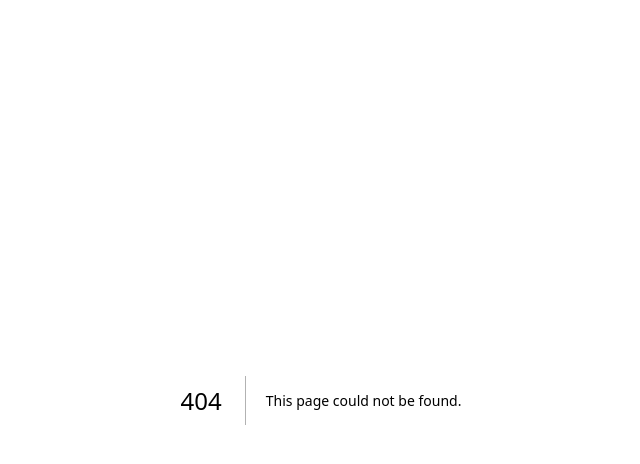
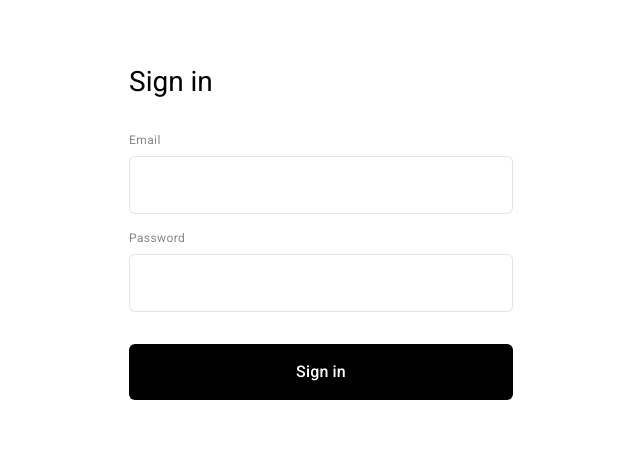
Before and after one commit to sghersick1/Forest_Management, a Next.js app in the folder app/: page /login in a window 1280 px wide. Before the commit this address had no page. Shown: the top 464 px of the page, without its empty margins (319-959 px from the left). Built offline with nearby package versions, Linux system fonts and the light colour scheme.

Commit message:
Added in Supabase Authentication with email. Added Login page. Seeded 3 users of each role type.

```diff
--- a/app/package.json
+++ b/app/package.json
@@ -9,6 +9,8 @@
     "lint": "eslint"
   },
   "dependencies": {
+    "@supabase/ssr": "0.12.7",
+    "@supabase/supabase-js": "2.118.0",
     "maplibre-gl": "^6.16.0",
     "next": "16.4.3",
     "react": "19.3.0",
--- /dev/null
+++ b/app/src/app/login/page.tsx
@@ -0,0 +1,20 @@
+import { Roboto } from "next/font/google";
+import { SignInForm } from "./sign-in-form";
+
+const roboto = Roboto({
+  subsets: ["latin"],
+  weight: ["400", "500"],
+});
+
+export default function LoginPage() {
+  return (
+    <main
+      className={`${roboto.className} flex min-h-svh flex-col bg-white px-8 py-16 text-black`}
+    >
+      <div className="mx-auto flex w-full max-w-sm flex-col gap-8">
+        <h1 className="text-[28px] leading-9 font-normal">Sign in</h1>
+        <SignInForm />
+      </div>
+    </main>
+  );
+}
--- /dev/null
+++ b/app/src/app/login/sign-in-form.tsx
@@ -0,0 +1,50 @@
+"use client";
+
+import { useActionState } from "react";
+import { signIn, type SignInState } from "@/app/actions/auth";
+
+const initialState: SignInState = { error: null };
+
+const fieldClass =
+  "rounded-[6px] border border-[rgba(120,120,120,0.2)] bg-white px-4 py-4 text-base leading-6 tracking-[0.15px] text-black outline-none";
+
+export function SignInForm() {
+  const [state, formAction, pending] = useActionState(signIn, initialState);
+
+  return (
+    <form action={formAction} className="flex flex-col gap-4">
+      <label className="flex flex-col gap-2 text-xs leading-4 tracking-[0.4px] text-[#86868b]">
+        Email
+        <input
+          name="email"
+          type="email"
+          autoComplete="email"
+          required
+          className={fieldClass}
+        />
+      </label>
+      <label className="flex flex-col gap-2 text-xs leading-4 tracking-[0.4px] text-[#86868b]">
+        Password
+        <input
+          name="password"
+          type="password"
+          autoComplete="current-password"
+          required
+          className={fieldClass}
+        />
+      </label>
+      {state.error ? (
+        <p className="text-xs leading-4 tracking-[0.4px] text-black">
+          {state.error}
+        </p>
+      ) : null}
+      <button
+        type="submit"
+        disabled={pending}
+        className="mt-4 rounded-[6px] bg-black px-4 py-4 text-base leading-6 font-medium tracking-[0.15px] text-white disabled:opacity-60"
+      >
+        {pending ? "Signing in…" : "Sign in"}
+      </button>
+    </form>
+  );
+}
--- a/app/src/app/page.tsx
+++ b/app/src/app/page.tsx
@@ -1,3 +1,15 @@
+import Link from "next/link";
+
 export default function Home() {
-  return <main />;
+  return (
+    <main className="mx-auto flex w-full max-w-md flex-col gap-4 p-8">
+      <h1 className="text-2xl font-semibold">Forest Management</h1>
+      <Link href="/login" className="underline">
+        Sign in
+      </Link>
+      <Link href="/projects" className="underline">
+        Projects
+      </Link>
+    </main>
+  );
 }
--- a/app/src/app/projects/page.tsx
+++ b/app/src/app/projects/page.tsx
@@ -1,3 +1,42 @@
+import Link from "next/link";
+import { Suspense } from "react";
+import { signOut } from "@/app/actions/auth";
+import { getAccount } from "@/lib/auth";
+
 export default function ProjectsPage() {
-  return <main />;
+  return (
+    <main className="mx-auto flex w-full max-w-md flex-col gap-4 p-8">
+      <h1 className="text-2xl font-semibold">Projects</h1>
+      <Suspense fallback={<p>Loading account…</p>}>
+        <AccountPanel />
+      </Suspense>
+    </main>
+  );
 }
+
+async function AccountPanel() {
+  const account = await getAccount();
+
+  if (!account) {
+    return (
+      <p>
+        Not signed in.{" "}
+        <Link href="/login" className="underline">
+          Sign in
+        </Link>
+      </p>
+    );
+  }
+
+  return (
+    <div className="flex flex-col gap-3">
+      <p>Email: {account.email}</p>
+      <p>Roles: {account.roles.length > 0 ? account.roles.join(", ") : "none"}</p>
+      <form action={signOut}>
+        <button type="submit" className="rounded border px-3 py-2">
+          Sign out
+        </button>
+      </form>
+    </div>
+  );
+}
```
